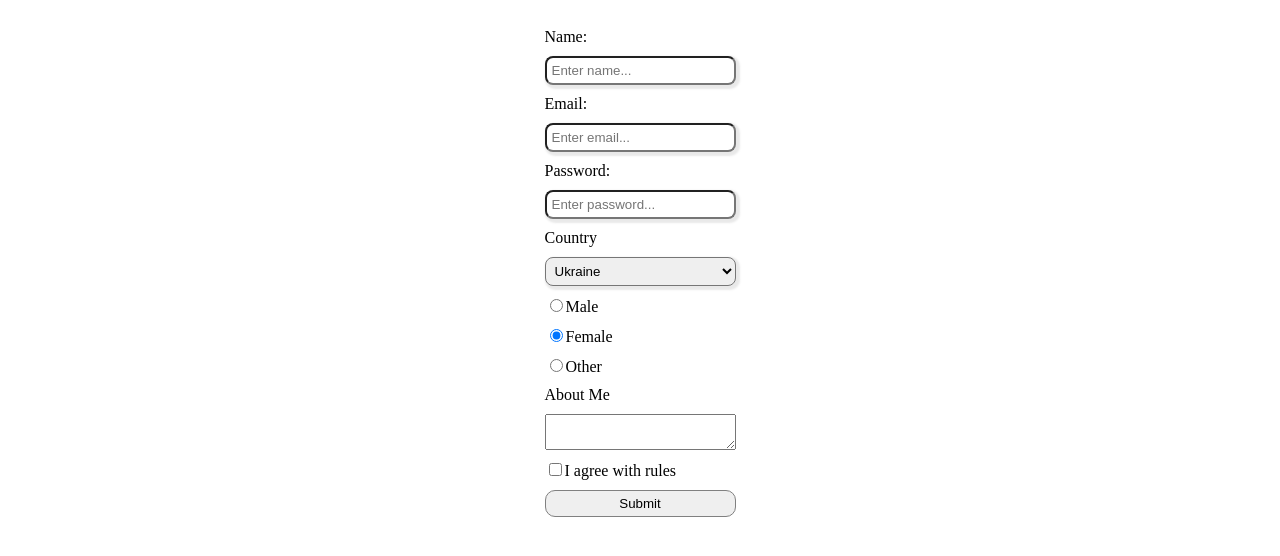
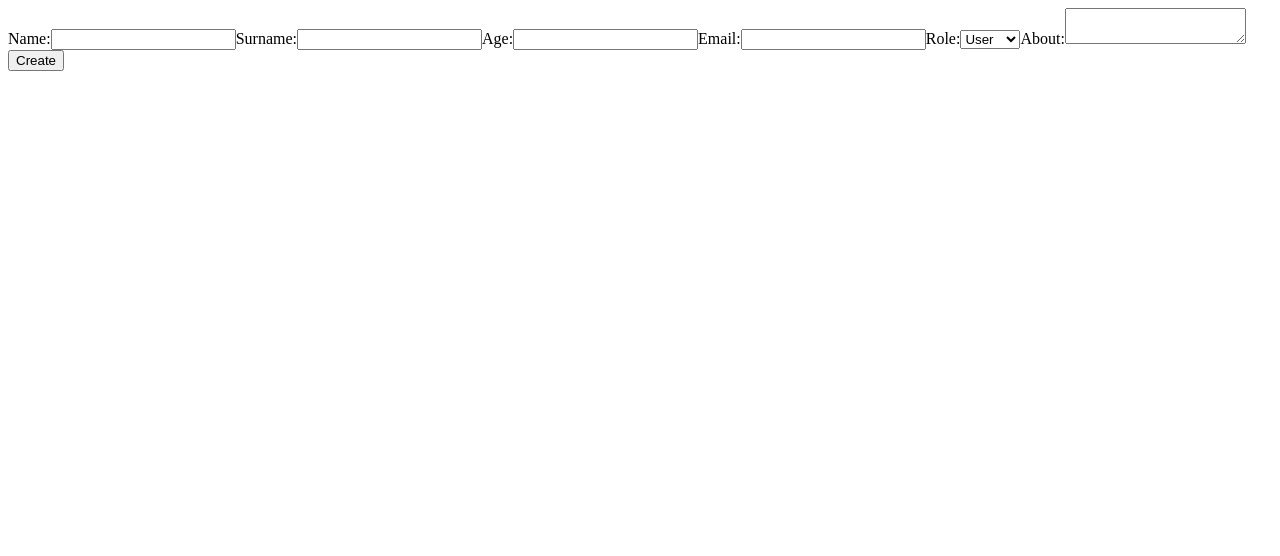
Before and after one commit to vitayusko/FS_104_REACT, a React (Vite) app: page / in a window 1280 px wide. Shown: the top 556 px of the page. Built offline with nearby package versions, Linux system fonts and the light colour scheme.

Commit message:
base form formik

```diff
--- a/package.json
+++ b/package.json
@@ -10,6 +10,7 @@
     "preview": "vite preview"
   },
   "dependencies": {
+    "formik": "^2.4.6",
     "react": "^18.3.1",
     "react-dom": "^18.3.1"
   },
--- a/src/components/App.jsx
+++ b/src/components/App.jsx
@@ -4,15 +4,16 @@
 import Checklist from "./Checklist/Checklist";
 import UncontrolledForms from "./Forms/UncontrolledForms";
 import ControlledForms from "./Forms/CcontrolledForms";
+import UserForm from "./UserForm/UserForm";
 
 const App = () => {
-  const register = (data) => {
-    console.log("Data register in progres");
-    setTimeout(() => {
-      console.log("register done");
-      console.log(data);
-    }, 3000);
-  };
+  // const register = (data) => {
+  //   console.log("Data register in progress");
+  //   setTimeout(() => {
+  //     console.log("register done");
+  //     console.log(data);
+  //   }, 3000);
+  // };
   return (
     <main>
       {/* <Header />
@@ -20,7 +21,8 @@
           <Footer /> */}
       {/* <Checklist /> */}
       {/* <UncontrolledForms /> */}
-      <ControlledForms register={register} />
+      {/* <ControlledForms register={register} /> */}
+      <UserForm />
     </main>
   );
 };
--- /dev/null
+++ b/src/components/UserForm/UserForm.jsx
@@ -0,0 +1,57 @@
+import { Field, Form, Formik } from "formik";
+import React from "react";
+
+const UserForm = () => {
+  const initialValues = {
+    name: "",
+    surname: "",
+    age: "",
+    email: "",
+    role: "user",
+    about: "",
+  };
+
+  const handleSubmit = (data, actions) => {
+    console.log(data);
+    actions.resetForm();
+  };
+
+  return (
+    <div>
+      <Formik initialValues={initialValues} onSubmit={handleSubmit}>
+        <Form>
+          <label>
+            <span>Name:</span>
+            <Field name="name" />
+          </label>
+          <label>
+            <span>Surname:</span>
+            <Field name="surname" />
+          </label>
+          <label>
+            <span>Age:</span>
+            <Field name="age" />
+          </label>
+          <label>
+            <span>Email:</span>
+            <Field name="email" type="email" />
+          </label>
+          <label>
+            <span>Role:</span>
+            <Field name="role" as="select">
+              <option value="user">User</option>
+              <option value="admin">Admin</option>
+            </Field>
+          </label>
+          <label>
+            <span>About:</span>
+            <Field as="textarea" name="about"></Field>
+          </label>
+          <button type="submit">Create</button>
+        </Form>
+      </Formik>
+    </div>
+  );
+};
+
+export default UserForm;
```
Also changed, not shown: 1 other file (tests, documents, lock files or other folders).
